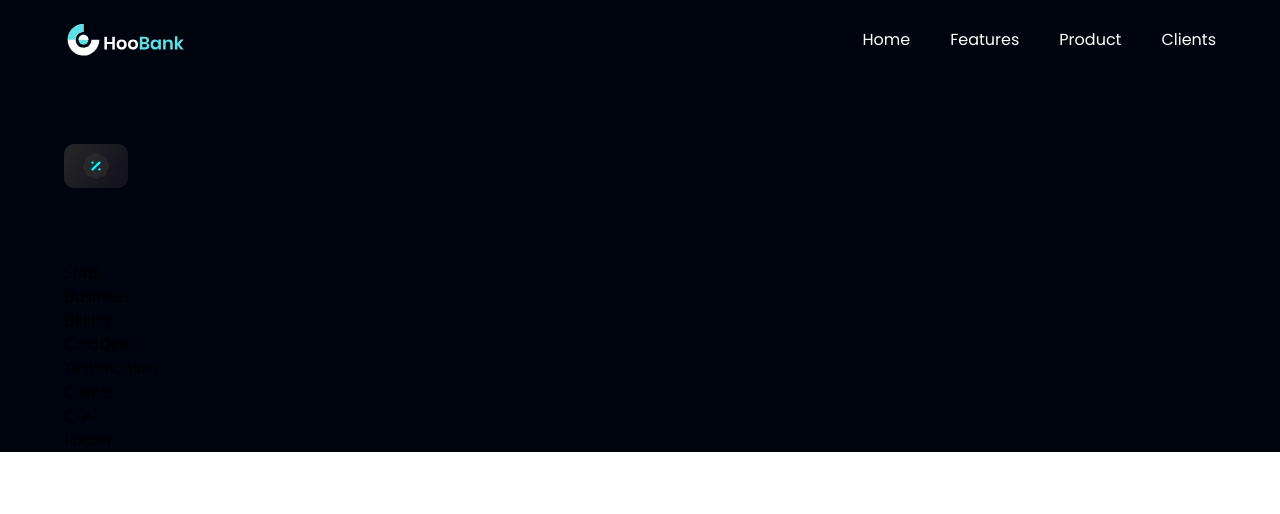
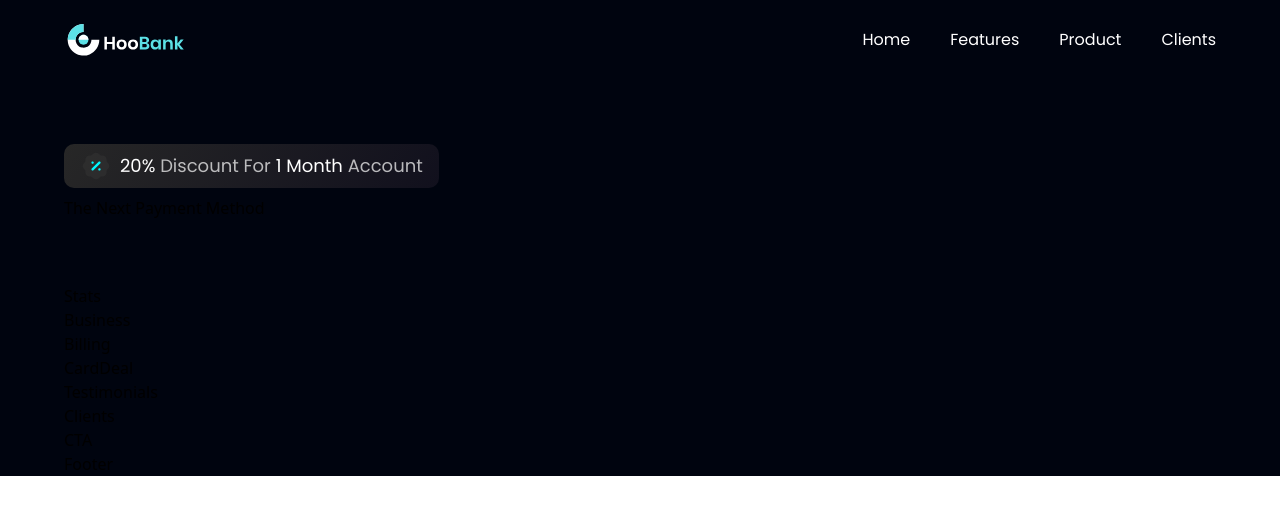
Before and after one commit to Eric-Gomes/Loki, a React (Vite) app in the folder Loki_app/: page / in a window 1280 px wide. Shown: the top 514 px of the page. Built offline with nearby package versions, Linux system fonts and the light colour scheme.

Commit message:
Continuation of main section

```diff
--- a/Loki_app/src/components/Hero.jsx
+++ b/Loki_app/src/components/Hero.jsx
@@ -10,6 +10,15 @@
       px-4 bg-discount-gradient rounded-[10px] mb-2'>
         <img src={discount} alt="discount"
         className='w-[32px] h-[32px]'/>
+        <p className={`${styles.paragraph} ml-2`}>
+          <span className='text-white'>20%</span> Discount For {" "}
+          <span className='text-white'>1 Month</span> Account
+        </p>
+      </div>
+      <div className='flex flex-row justify-between items-center w-full'>
+        <h1>
+          The Next Payment Method
+        </h1>
       </div>
     </div>
   </section>
```
